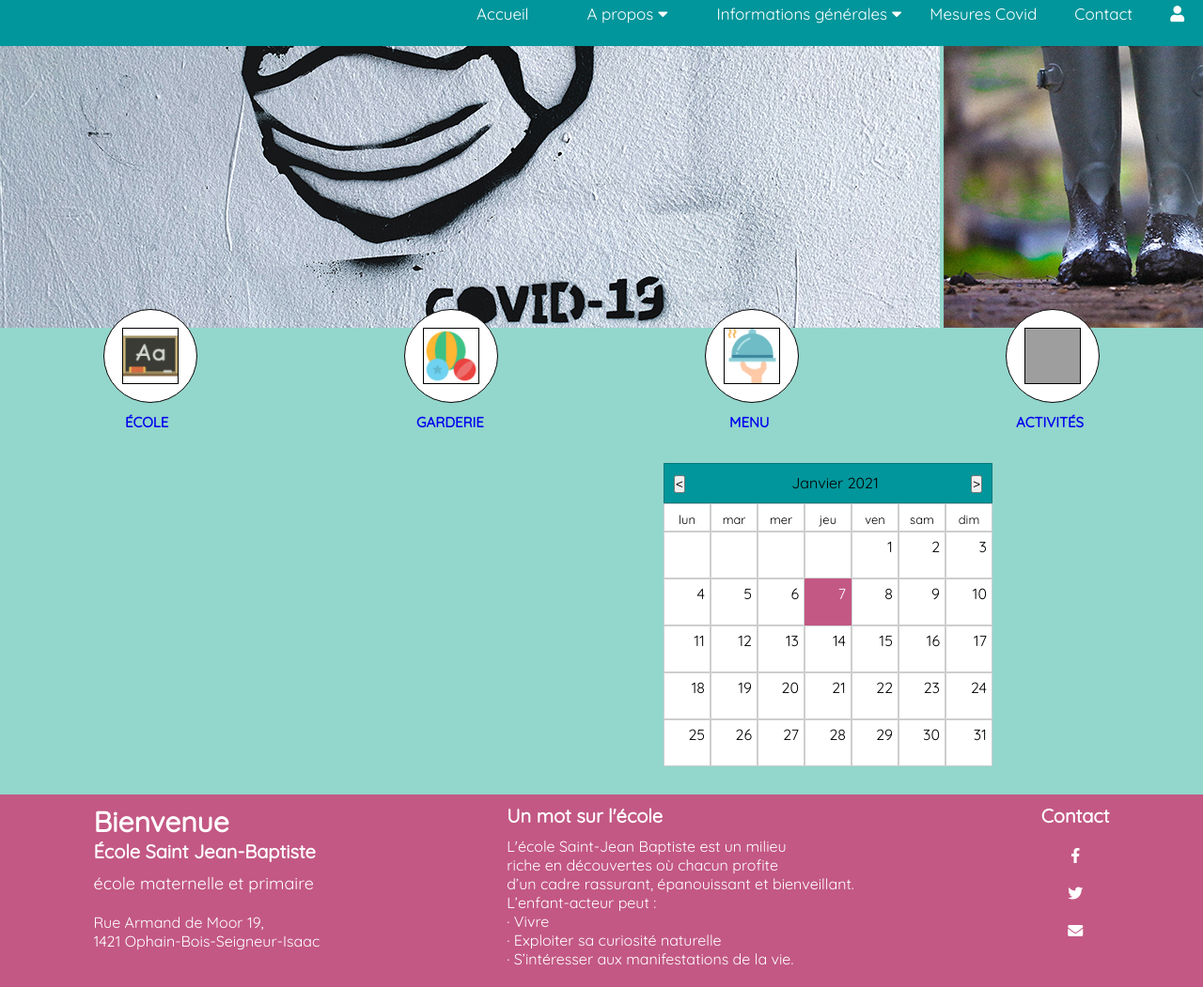
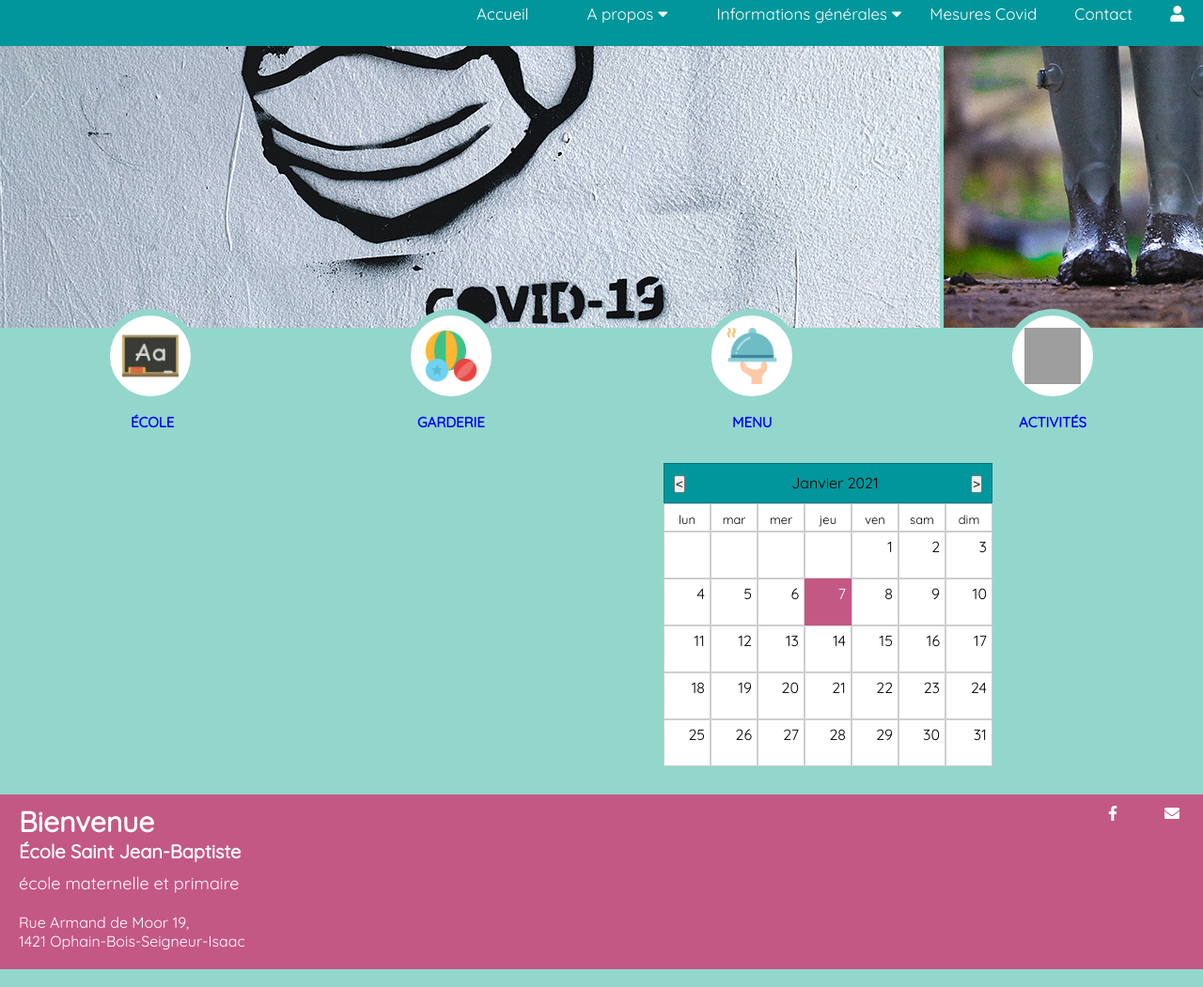
Before and after one commit to emontaigne/ecole_st_jean_baptiste_php, a PHP site: page / in a window 1280 px wide. Shown: the part 21-1072 px from the top of the page at 94% size. Run offline with PHP 8.4, Linux system fonts and the light colour scheme; data that the repository does not hold is empty; some libraries are stand-ins or nearby versions; grey boxes are pictures that could not be loaded.

Commit message:
css+mise en page

```diff
--- a/public/css/accueil.css
+++ b/public/css/accueil.css
@@ -132,14 +132,17 @@
   height: 100px;
   border-radius: 50px;
   background-color: white;
-  border: 1px solid black;
+  border: 7px solid#93d6cc;
 }
-
+.aicon {
+  text-align: center;
+  margin: 0;
+  padding: 0;
+}
 .icon {
   width: 60px;
   height: 60px;
   margin: auto;
-  border: 1px solid black;
 }
 
 .titreicon {
@@ -150,13 +153,15 @@
   font-size: 15px;
 }
 #titreGarderie {
-  margin-left: 12px;
+  text-align: center;
+  margin-left: 7px;
 }
 #titreMenu {
-  margin-left: 25px;
+  text-align: center;
 }
 #titreActivites {
-  margin-left: 10px;
+  text-align: center;
+  margin-left: 7px;
 }
 
 /*@media (max-width: 992px) {
--- a/public/css/admin.css
+++ b/public/css/admin.css
@@ -212,11 +212,12 @@ th {
 }
 
 .afficher1 {
-  width: 600px;
-  height: 400px;
+  width: 80%;
+  font-size: 16px;
+  height: auto;
   overflow: auto;
   margin: auto;
-  margin-top: 50px;
+  margin-top: 5%;
   background-color: white;
   overflow: auto;
 }
--- a/public/css/agenda.css
+++ b/public/css/agenda.css
@@ -164,7 +164,7 @@
 
 #date_event,
 #titre_event {
-  margin-left: 52px;
+  margin-left: 57px;
   margin-top: 10px;
   padding: 10px;
 }
--- a/public/css/apropos.css
+++ b/public/css/apropos.css
@@ -67,6 +67,7 @@ div.buttons-testing-1 a:hover div.button-mot {
 @media screen and (max-width: 768px) {
   .aPropos-titre {
     font-size: 24px;
+    padding-left: 15px;
   }
 }
 @media screen and (max-width: 576px) {
--- a/public/css/covid.css
+++ b/public/css/covid.css
@@ -4,11 +4,6 @@
   height: 350px;
   background: url("../images/corona-img-01.jpg");
   background-size: cover;
-}
-.div-rose {
-  background-color: #c35884;
-  color: white;
-  padding: 10px;
 }
 
 /* -----main text----- */
@@ -84,7 +79,7 @@ div.card-covid.texte {
     width: 40%;
   }
   .div-rose > h1 {
-    font-size: 20px;
+    font-size: 24px;
   }
   .page-covid {
     width: 350px;
@@ -113,7 +108,7 @@ div.card-covid.texte {
     width: 30%;
   }
   .div-rose > h1 {
-    font-size: 20px;
+    font-size: 24px;
   }
   .page-covid {
     width: 200px;
--- a/public/css/footer.css
+++ b/public/css/footer.css
@@ -32,13 +32,14 @@ footer {
   font-family: "quicksand";
   color: white;
   display: flex;
-  justify-content: space-around;
+  justify-content: space-between;
+  padding-left: 20px;
 }
 
 .contactFooter {
+  width: 10%;
   display: flex;
-  flex-direction: column;
-  justify-content: center;
+  justify-content: space-around;
   flex-wrap: wrap;
 }
 .iconeFooter {
--- a/public/css/info.css
+++ b/public/css/info.css
@@ -16,7 +16,10 @@
 
 .div-rose {
   background-color: #c35884;
-  padding: 10px;
+  color: white;
+  padding-left: 28px;
+  padding-top: 10px;
+  padding-bottom: 10px;
 }
 
 .div-rose > a {
--- a/public/css/motdirection.css
+++ b/public/css/motdirection.css
@@ -3,11 +3,6 @@
   height: 350px;
   background: url("../images/classroom2.jpg");
   background-size: cover;
-}
-.div-rose {
-  background-color: #c35884;
-  color: white;
-  padding: 10px;
 }
 
 .apropos-round-img {
--- a/view/html/footer.php
+++ b/view/html/footer.php
@@ -8,25 +8,15 @@
   <p class="paraFooter">Rue Armand de Moor 19, <br>1421 Ophain-Bois-Seigneur-Isaac</p>
   <br>
 </div>
-<div class="div-footer-mot">
-  <h2 class="titreFooter">Un mot sur l'école</h2>
-  <p class="paraFooter">L'école Saint-Jean Baptiste est un milieu <br>riche en découvertes où chacun profite <br>d’un cadre rassurant, épanouissant et bienveillant.<br>
-L’enfant-acteur peut : <br>
-·     Vivre <br>
-·     Exploiter sa curiosité naturelle <br>
-·     S’intéresser aux manifestations de la vie.</p>
-<br>
-</div>
-<div>
-  <h2 id="titreFooter"class="titreFooter">Contact</h2>
+
+
+
   <div class="contactFooter">
-    <a class="iconeFooter"href="https://www.google.be"><i class="fab fa-facebook-f"></i></a>
-    <a class="iconeFooter"href="https://www.google.be"><i class="fab fa-twitter"></i></a>
-    <a class="iconeFooter"href="https://www.google.be"><i class="fas fa-envelope"></i></a>
-
-  </div>
+    <a class="iconeFooter"href="https://fr-fr.facebook.com/institutsaintjacques"><i class="fab fa-facebook-f"></i></a>
+    <a class="iconeFooter"href="?section=contact"><i class="fas fa-envelope"></i></a>
 
 </div>
+
 </div>
 
 </footer>
--- a/view/page/apropos.php
+++ b/view/page/apropos.php
@@ -1,7 +1,7 @@
 <div class="header-img-apropos" id="header-img"></div>
 <div class="div-rose">
     <a class="liens" href="">
-        <h1 class="aPropos-titre">Apropos</h1>
+        <h1 class="aPropos-titre">A propos</h1>
     </a>
 </div>
 
@@ -67,7 +67,7 @@
         <ul>
             <li>5 professeurs enseignants</li>
             <li>1 professeur de gymnastique</li>
-            <li></li>
+
         </ul>
     </div>
 </div>
```
